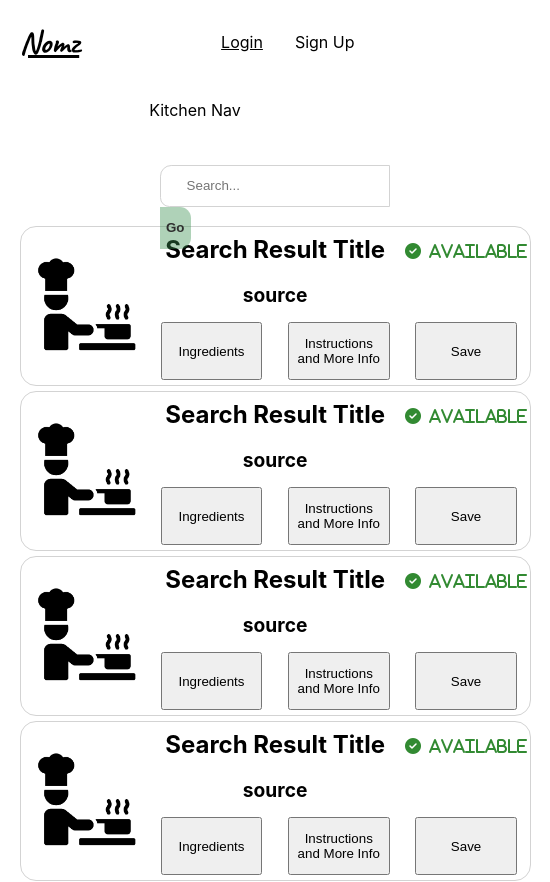
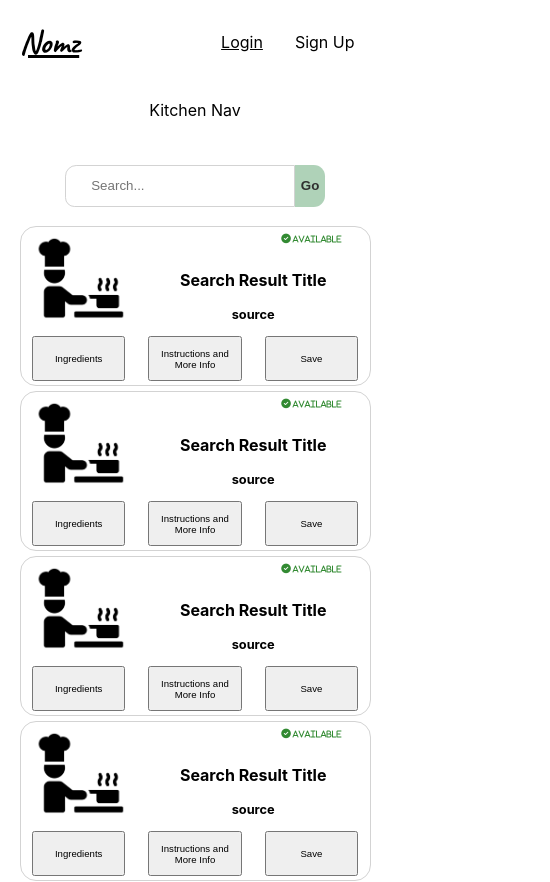
Before and after one commit to garcikg0/nomz-frontend-react18, a React (Create React App) app: page /search in a window 390 px wide. Shown: the top 882 px of the page, 550 px wide, since content can reach past the window. Built offline with nearby package versions, Linux system fonts and the light colour scheme.

Commit message:
SearchPage and SearchResultCard styling for mobile devices

```diff
--- a/src/components/SearchPage/styles.css
+++ b/src/components/SearchPage/styles.css
@@ -75,3 +75,66 @@
     align-items: center;
 
 }
+
+/* mobile devices 480px and down*/
+@media only screen and (max-width: 480px) {
+    #kitchen-nav-container {
+        width: 100vw;
+        padding: 0rem;
+    }
+
+    #kitchen-navbar {
+        padding: 0rem;
+    }
+
+    #kitchen-navbar ul {
+        padding: 0rem;
+    }
+
+    #searchbar-container {
+        width: 100vw;
+        padding: 0rem;
+    }
+}
+
+/* mobile devices 480px and down landscape */
+@media only screen and (max-width: 480px) and (orientation: landscape) {
+    #kitchen-nav-container {
+        width: 100vw;
+        padding: 0rem;
+    }
+
+    #kitchen-navbar {
+        padding: 0rem;
+    }
+
+    #kitchen-navbar ul {
+        padding: 0rem;
+    }
+
+    #searchbar-container {
+        width: 100vw;
+        padding: 0rem;
+    }
+}
+
+/*  mobile devices between 480px and 768px landscape */
+@media only screen and (min-width: 480px) and (max-width: 844px) and (orientation: landscape) {
+    #kitchen-nav-container {
+        width: 100vw;
+        padding: 0rem;
+    }
+
+    #kitchen-navbar {
+        padding: 0rem;
+    }
+
+    #kitchen-navbar ul {
+        padding: 0rem;
+    }
+
+    #searchbar-container {
+        width: 100vw;
+        padding: 0rem;
+    }
+}
--- a/src/components/SearchResultCard/styles.css
+++ b/src/components/SearchResultCard/styles.css
@@ -28,7 +28,6 @@
 
 #card h1 {
     grid-area: title;
-    /* height: 100%; */
     width: 100%;
     text-align: center;
     font-size: 1.5rem;
@@ -39,7 +38,6 @@
 #card h2 {
     grid-area: source;
     text-align: center;
-    /* height: 100%; */
     width: 100%;
     font-size: 1.2rem;
     margin: 0rem;
@@ -82,3 +80,53 @@
     padding-left: 0.5rem;
     font-size: 1rem;
 }
+
+/* mobile devices 480px and down*/
+@media only screen and (max-width: 480px) {
+
+    #card {
+        grid-template-columns: repeat(6, 1fr);
+        grid-template-rows: repeat(9, 1fr);
+        grid-template-areas:
+            "image image none none status status"
+            "image image none none status status"
+            "image image title title title title"
+            "image image title title title title"
+            "image image source source source source"
+            "image image source source source source"
+            "ingredbtn ingredbtn instructbtn instructbtn savebtn savebtn"
+            "ingredbtn ingredbtn instructbtn instructbtn savebtn savebtn"
+            "ingredbtn ingredbtn instructbtn instructbtn savebtn savebtn"
+            "ingredbtn ingredbtn instructbtn instructbtn savebtn savebtn";
+    }
+
+    #card h1 {
+        font-size: 1rem;
+    }
+
+    #card h2 {
+        font-size: 0.8rem;
+    }
+
+    #status h3 {
+        padding-left: 0.1rem;
+        font-size: 0.5rem;
+    }
+
+    #status i {
+        font-size: 0.6rem;
+    }
+
+    #card button {
+        font-size: 0.6rem;
+    }
+}
+
+/* mobile devices 480px and down landscape */
+@media only screen and (max-width: 480px) and (orientation: landscape) {
+
+}
+
+@media only screen and (min-width: 480px) and (max-width: 844px) and (orientation: landscape) {
+
+}
```
